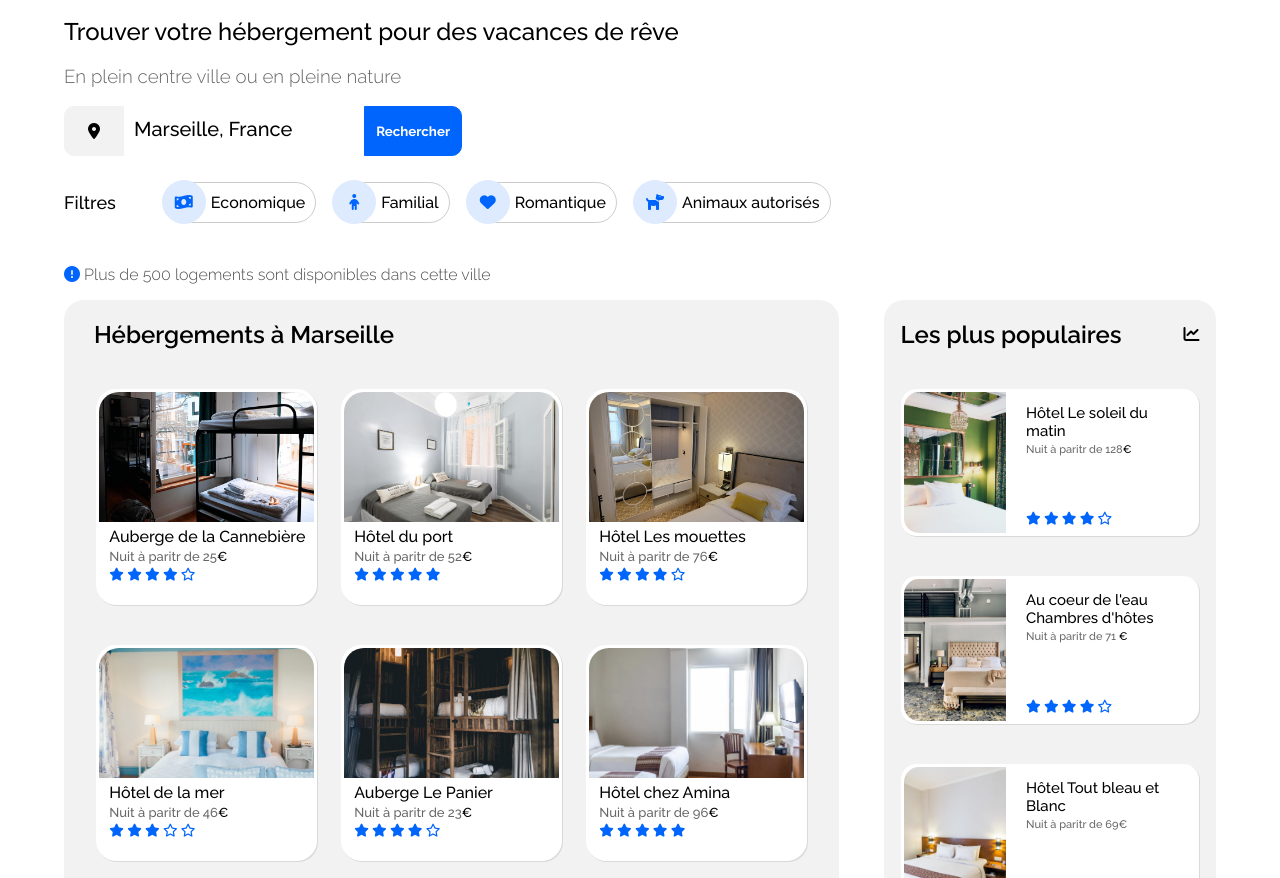
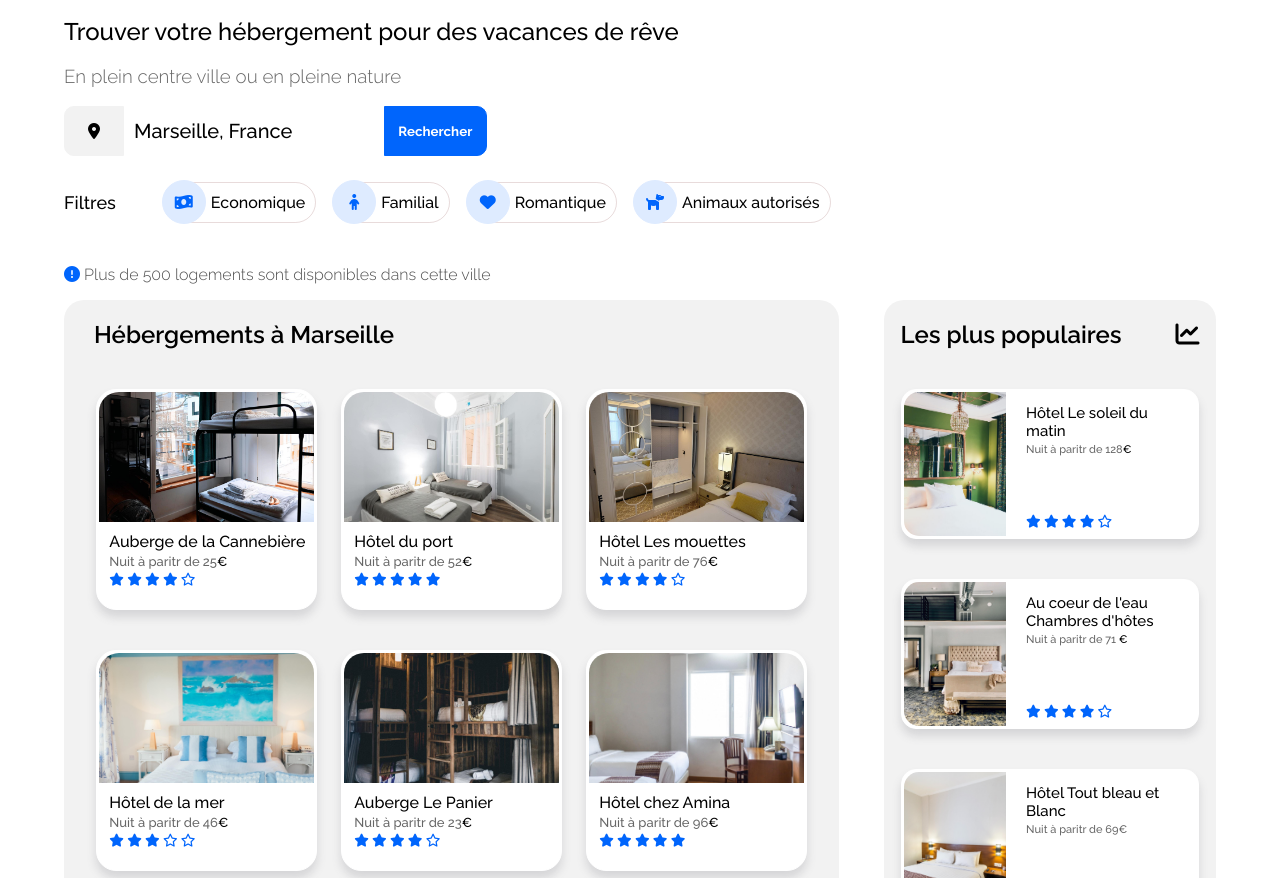
Before and after one commit to FAlexisDev/P2_Booki, a plain HTML site: page index.html in a window 1280 px wide. Shown: the part 72-950 px from the top of the page. Drawn offline with Linux system fonts and the light colour scheme.

Commit message:
Change some CSS and HTML code

```diff
--- a/CSS/style.css
+++ b/CSS/style.css
@@ -2,15 +2,13 @@
 * {
   box-sizing: border-box;
 }
-body {
-  max-width: 1300px;
-  margin: auto;
-  padding: 0;
-}
 
 .bloc_page {
-  max-width: 1300px;
-  margin: auto;
+  margin: 0 auto;
+  max-width: 1500px;
+}
+body {
+  margin: 0 auto;
 }
 
 /* header */
@@ -99,10 +97,10 @@ nav li:hover {
 
 #search_bar {
   border: none;
-  width: 250px;
+  width: 275px;
   height: 50px;
   font-family: "Raleway", sans-serif;
-  font-size: 15px;
+  font-size: 20px;
   padding: 10px;
 }
 
@@ -154,7 +152,7 @@ nav li:hover {
   align-items: center;
   margin: 10px;
   border-radius: 100px;
-  border: 1px solid rgba(0, 0, 0, 0.2);
+  border: 1px solid rgba(139, 77, 77, 0.2);
 }
 
 #economic a,
@@ -256,9 +254,8 @@ ul a {
 }
 
 .first_row a,
-#second_row a {
+.second_row a {
   width: 30%;
-  height: 100%;
 }
 
 .ad {
@@ -268,9 +265,8 @@ ul a {
   border: 1px solid white;
   border-radius: 20px;
   background-color: white;
-  box-shadow: rgba(0, 0, 0, 0.1) 1px 1px 0.5px;
+  box-shadow: rgba(100, 100, 111, 0.2) 0px 7px 10px 0px;
   width: 100%;
-  height: 100%;
   padding: 2px;
 }
 
@@ -297,7 +293,7 @@ ul a {
   margin: 20px;
 }
 
-#second_row {
+.second_row {
   display: flex;
   justify-content: space-around;
   margin: 20px;
@@ -306,14 +302,14 @@ ul a {
 
 .ad_text_accomodation {
   width: 100%;
-  padding: 5px 0 0 10px;
-  height: 80px;
+  padding: 10px 0 0px 10px;
+  height: 85px;
 }
 
 .show_more {
   display: flex;
 }
-#show_more {
+.show_more_details {
   text-decoration: none;
   color: black;
   font-family: "Raleway", sans-serif;
@@ -321,8 +317,8 @@ ul a {
   font-weight: 500;
 }
 
-#show_more:hover {
-  border-bottom: 1px solid black;
+.show_more_details:hover {
+  border-bottom: 1px solid #0065fc;
 }
 
 .thumbnail_popular {
@@ -343,8 +339,9 @@ ul a {
 
 .thumbnail_popular h1,
 .thumbnail_popular_title i {
-  margin: 20px 0 20px 0;
+  margin: 20px 0 20px;
   font-weight: 560;
+  font-size: 24px;
 }
 
 .first_column {
@@ -363,7 +360,7 @@ ul a {
   border: 1px solid white;
   border-radius: 15px;
   background-color: white;
-  box-shadow: rgba(0, 0, 0, 0.1) 1px 1px 0.5px;
+  box-shadow: rgba(100, 100, 111, 0.2) 0px 7px 10px 0px;
   width: 100%;
   height: 100%;
   align-items: center;
@@ -429,7 +426,7 @@ ul a {
   display: flex;
   flex-direction: column;
   border: 1px solid white;
-  box-shadow: rgba(0, 0, 0, 0.1) 2px 2px 10px;
+  box-shadow: rgba(100, 100, 111, 0.2) 0px 7px 10px 0px;
   border-radius: 20px;
   height: 100%;
   width: 25%;
@@ -467,7 +464,7 @@ ul a {
   width: 100%;
   height: 60%;
   border: 1px solid white;
-  box-shadow: rgba(0, 0, 0, 0.1) 2px 2px 10px;
+  box-shadow: rgba(100, 100, 111, 0.2) 0px 7px 10px 0px;
   border-radius: 20px;
 }
 
@@ -483,7 +480,7 @@ ul a {
   width: 100%;
   height: 30%;
   border: 1px solid white;
-  box-shadow: rgba(0, 0, 0, 0.1) 2px 2px 10px;
+  box-shadow: rgba(100, 100, 111, 0.2) 0px 7px 10px 0px;
   border-radius: 20px;
 }
 
@@ -507,7 +504,7 @@ ul a {
   width: 100%;
   height: 40%;
   border: 1px solid white;
-  box-shadow: rgba(0, 0, 0, 0.1) 2px 2px 10px;
+  box-shadow: rgba(100, 100, 111, 0.2) 0px 7px 10px 0px;
   border-radius: 20px;
 }
 
@@ -523,7 +520,7 @@ ul a {
   width: 100%;
   height: 50%;
   border: 1px solid white;
-  box-shadow: rgba(0, 0, 0, 0.1) 2px 2px 10px;
+  box-shadow: rgba(100, 100, 111, 0.2) 0px 7px 10px 0px;
   border-radius: 20px;
 }
 
--- a/index.html
+++ b/index.html
@@ -212,7 +212,7 @@
               </a>
             </div>
 
-            <div id="second_row">
+            <div class="second_row">
               <a href="#">
                 <div class="ad">
                   <img
@@ -308,12 +308,12 @@
               </a>
             </div>
             <div class="show_more">
-              <a href="#" id="show_more">Afficher plus</a>
+              <a href="#" class="show_more_details">Afficher plus</a>
             </div>
           </div>
 
           <!-- Thumbnail popular -->
-          <div class="thumbnail_popular">
+          <aside class="thumbnail_popular">
             <div class="thumbnail_popular_title">
               <h1>Les plus populaires</h1>
               <i class="fas fa-chart-line"></i>
@@ -421,7 +421,7 @@
                 </div>
               </a>
             </div>
-          </div>
+          </aside>
         </section>
 
         <!-- Activies -->
```
Also changed, not shown: CSS/normalize.css, 1 other file.
